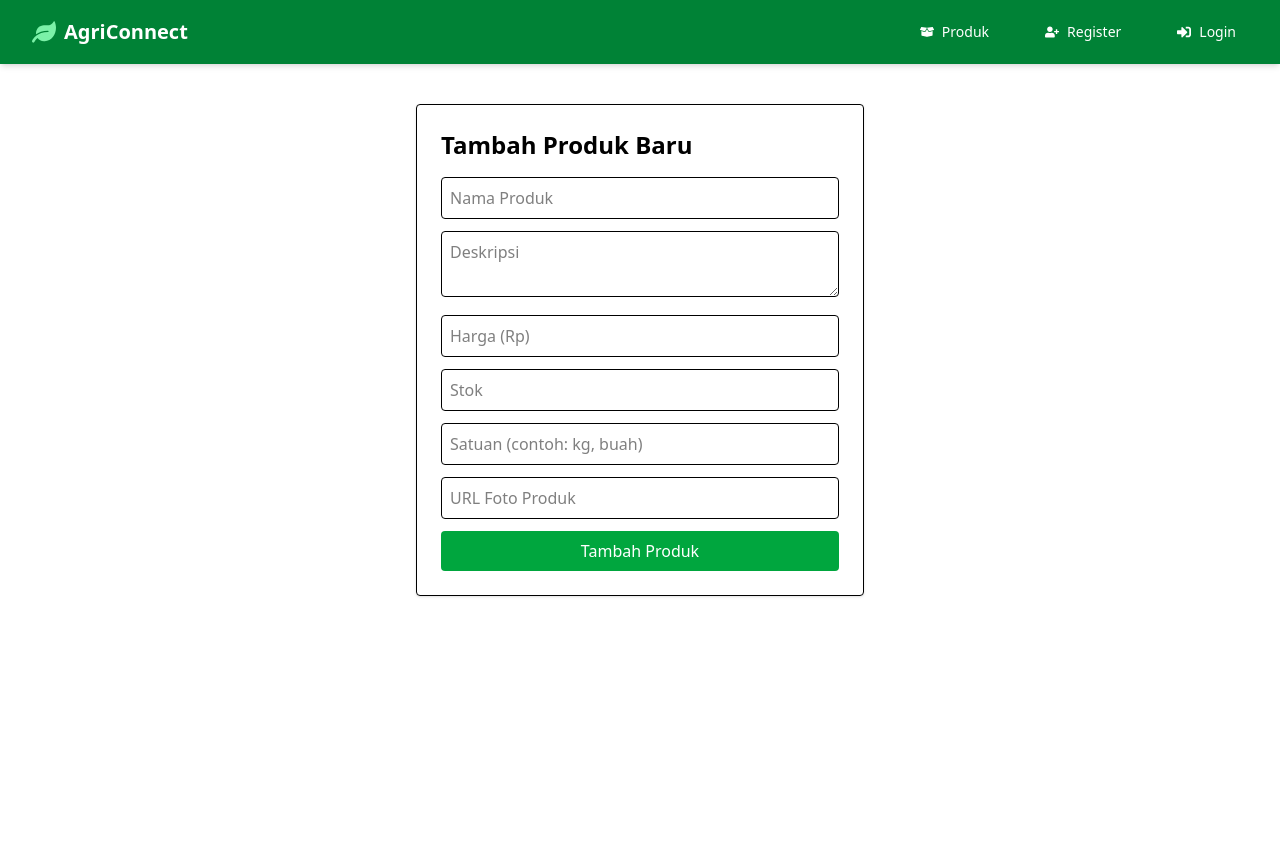
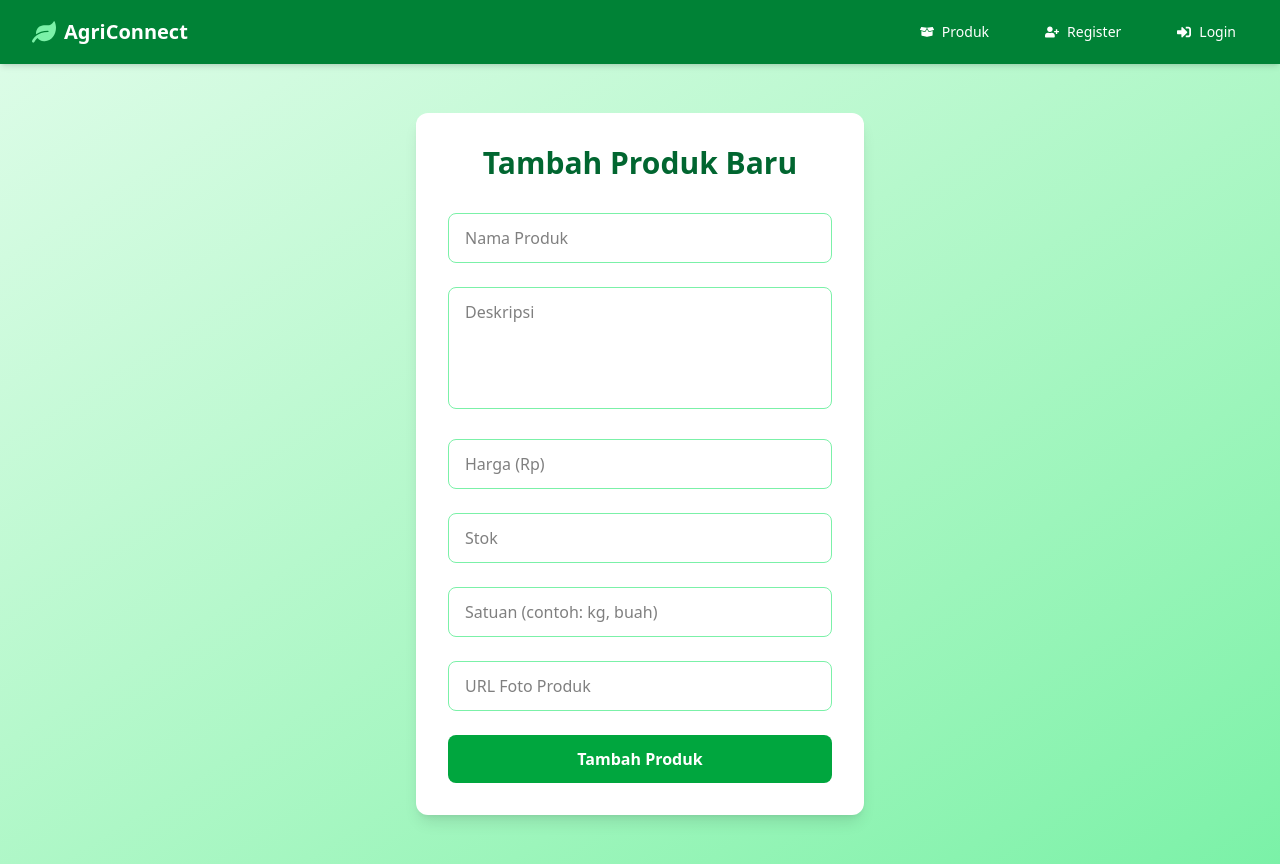
Before and after one commit to Notnoir/marketplace-pertanian-frontend, a React (Vite) app: page /tambah-produk in a window 1280 px wide. Before the commit the page ends 800 px from the top, so only its background shows below. Built offline with nearby package versions, Linux system fonts and the light colour scheme.

Commit message:
tambah produk

```diff
--- a/src/pages/petani/TambahProduk.jsx
+++ b/src/pages/petani/TambahProduk.jsx
@@ -13,7 +13,6 @@
   const [userId, setUserId] = useState(null);
 
   useEffect(() => {
-    // Ambil data user dari localStorage
     const userData = localStorage.getItem("user");
     if (userData) {
       const user = JSON.parse(userData);
@@ -58,16 +57,19 @@
   };
 
   return (
-    <div className="max-w-md mx-auto mt-10 p-6 border rounded shadow">
-      <h2 className="text-2xl font-bold mb-4">Tambah Produk Baru</h2>
-      <form onSubmit={handleSubmit} className="space-y-3">
+    <div className="min-h-screen bg-gradient-to-br from-green-100 to-green-300 flex items-center justify-center px-4 py-10">
+      <div className="bg-white rounded-xl shadow-lg max-w-md w-full p-8">
+        <h2 className="text-3xl font-extrabold text-green-800 mb-8 text-center">
+          Tambah Produk Baru
+        </h2>
+        <form onSubmit={handleSubmit} className="space-y-6">
           <input
             type="text"
             name="nama_produk"
             placeholder="Nama Produk"
             value={form.nama_produk}
             onChange={handleChange}
-          className="w-full p-2 border rounded"
+            className="w-full px-4 py-3 border border-green-300 rounded-lg focus:outline-none focus:ring-2 focus:ring-green-500"
             required
           />
           <textarea
@@ -75,7 +77,8 @@
             placeholder="Deskripsi"
             value={form.deskripsi}
             onChange={handleChange}
-          className="w-full p-2 border rounded"
+            className="w-full px-4 py-3 border border-green-300 rounded-lg focus:outline-none focus:ring-2 focus:ring-green-500 resize-none"
+            rows={4}
             required
           />
           <input
@@ -84,7 +87,7 @@
             placeholder="Harga (Rp)"
             value={form.harga}
             onChange={handleChange}
-          className="w-full p-2 border rounded"
+            className="w-full px-4 py-3 border border-green-300 rounded-lg focus:outline-none focus:ring-2 focus:ring-green-500"
             required
             min="0"
             step="0.01"
@@ -95,7 +98,7 @@
             placeholder="Stok"
             value={form.stok}
             onChange={handleChange}
-          className="w-full p-2 border rounded"
+            className="w-full px-4 py-3 border border-green-300 rounded-lg focus:outline-none focus:ring-2 focus:ring-green-500"
             required
             min="0"
           />
@@ -105,7 +108,7 @@
             placeholder="Satuan (contoh: kg, buah)"
             value={form.satuan}
             onChange={handleChange}
-          className="w-full p-2 border rounded"
+            className="w-full px-4 py-3 border border-green-300 rounded-lg focus:outline-none focus:ring-2 focus:ring-green-500"
             required
           />
           <input
@@ -114,15 +117,16 @@
             placeholder="URL Foto Produk"
             value={form.foto_url}
             onChange={handleChange}
-          className="w-full p-2 border rounded"
+            className="w-full px-4 py-3 border border-green-300 rounded-lg focus:outline-none focus:ring-2 focus:ring-green-500"
           />
           <button
             type="submit"
-          className="w-full bg-green-600 text-white py-2 rounded hover:bg-green-700"
+            className="w-full bg-green-600 hover:bg-green-700 text-white font-semibold py-3 rounded-lg transition duration-300"
           >
             Tambah Produk
           </button>
         </form>
       </div>
+    </div>
   );
 }
```
Lines whose indentation alone changed are shown as unchanged.
